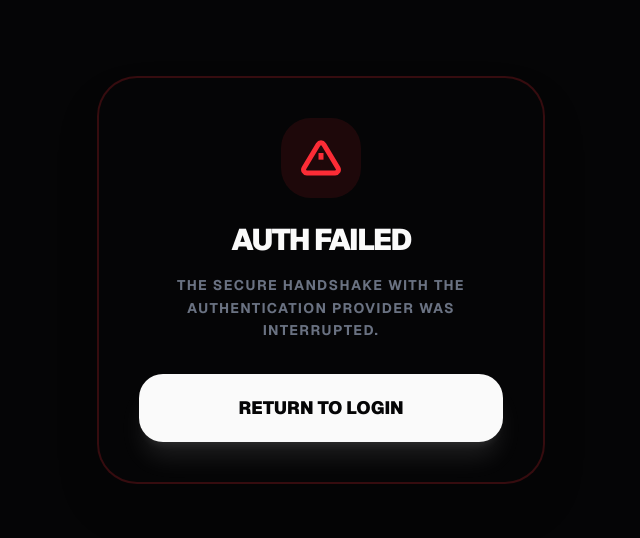
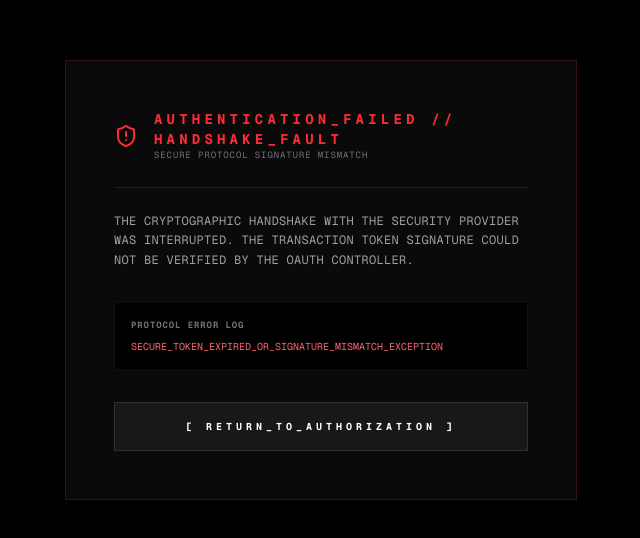
Before and after one commit to callme000/axiom, a Next.js app: page /auth/auth-code-error in a window 1280 px wide. Shown: the part 120-658 px from the top of the page, without its empty margins (319-959 px from the left). Built offline with nearby package versions, Linux system fonts and the light colour scheme.

Commit message:
complete UX, interaction, and product experience audit of the Axiom repository

```diff
--- a/src/app/auth/auth-code-error/page.tsx
+++ b/src/app/auth/auth-code-error/page.tsx
@@ -1,40 +1,46 @@
 "use client";
 
 import Link from "next/link";
+import { ShieldAlert } from "lucide-react";
 
 export default function AuthCodeError() {
   return (
-    <main className="min-h-screen flex items-center justify-center bg-background text-foreground p-6">
-      <div className="w-full max-w-md bg-background border-2 border-red-500/20 rounded-[2.5rem] p-10 shadow-2xl text-center">
-        <div className="w-20 h-20 bg-red-500/10 rounded-3xl flex items-center justify-center mx-auto mb-6">
-          <svg
-            width="40"
-            height="40"
-            viewBox="0 0 24 24"
-            fill="none"
-            stroke="currentColor"
-            strokeWidth="3"
-            className="text-red-500"
-          >
-            <path d="M10.29 3.86L1.82 18a2 2 0 0 0 1.71 3h16.94a2 2 0 0 0 1.71-3L13.71 3.86a2 2 0 0 0-3.42 0z" />
-            <line x1="12" y1="9" x2="12" y2="13" />
-            <line x1="12" y1="17" x2="12.01" y2="17" />
-          </svg>
+    <main className="min-h-screen flex items-center justify-center bg-black text-foreground p-6 font-mono selection:bg-white selection:text-black">
+      <div className="w-full max-w-lg bg-[#0a0a0a] border border-red-500/20 p-8 md:p-12 shadow-2xl relative">
+        {/* Warning Indicator */}
+        <div className="flex items-center gap-4 border-b border-red-500/20 pb-6 mb-6">
+          <ShieldAlert className="text-red-500 shrink-0" size={24} />
+          <div>
+            <h1 className="text-sm font-bold tracking-[0.3em] uppercase text-red-500">
+              AUTHENTICATION_FAILED // HANDSHAKE_FAULT
+            </h1>
+            <p className="text-[9px] tracking-widest text-zinc-500 uppercase">
+              Secure protocol signature mismatch
+            </p>
+          </div>
         </div>
 
-        <h1 className="text-3xl font-black tracking-tighter uppercase mb-4">
-          Auth Failed
-        </h1>
-
-        <p className="text-gray-500 text-sm font-bold uppercase tracking-widest mb-8 leading-relaxed">
-          The secure handshake with the authentication provider was interrupted.
+        <p className="text-zinc-400 text-xs leading-relaxed mb-8 uppercase tracking-wide">
+          The cryptographic handshake with the security provider was interrupted.
+          The transaction token signature could not be verified by the OAuth controller.
         </p>
 
+        {/* Diagnostic Stack Dump */}
+        <div className="bg-black border border-white/5 p-4 mb-8 text-left">
+          <p className="text-[9px] font-bold text-zinc-500 uppercase tracking-widest mb-2">
+            Protocol Error Log
+          </p>
+          <p className="text-[10px] font-mono text-red-400 break-all leading-tight">
+            SECURE_TOKEN_EXPIRED_OR_SIGNATURE_MISMATCH_EXCEPTION
+          </p>
+        </div>
+
+        {/* Action Button - Hard Edge */}
         <Link
           href="/"
-          className="w-full bg-foreground text-background px-4 py-5 rounded-2xl font-black text-lg hover:scale-[1.02] active:scale-[0.98] transition-all shadow-xl shadow-foreground/10 block uppercase text-center"
+          className="w-full border border-white/10 bg-zinc-900 text-white hover:bg-white hover:text-black px-6 py-4 font-bold text-[10px] tracking-[0.4em] transition-all uppercase rounded-none block text-center"
         >
-          Return to Login
+          [ RETURN_TO_AUTHORIZATION ]
         </Link>
       </div>
     </main>
--- a/src/app/dashboard/RunwayCard.tsx
+++ b/src/app/dashboard/RunwayCard.tsx
@@ -21,14 +21,14 @@ export function RunwayCard({ runwayDays, netWorth = 0 }: RunwayCardProps) {
     : `${(runwayDays! / 30).toFixed(1)} MONTHS`;
 
   // 3. Conditional Styles
-  const containerClasses = `bg-foreground/5 border rounded-2xl p-6 md:p-8 flex flex-col justify-between transition-all duration-500 ${
+  const containerClasses = `bg-[#0a0a0a] border rounded-sm p-6 md:p-8 flex flex-col justify-between transition-all duration-300 hover:border-truth/40 ${
     isInfiniteRunway
       ? isInsolvent
         ? "border-rose-500/20"
         : "border-emerald-500/10"
       : isCritical
         ? "border-rose-500/30 bg-rose-500/5 shadow-inner"
-        : "border-foreground/10"
+        : "border-white/10"
   }`;
 
   const labelClasses = `text-[11px] font-black uppercase tracking-[0.2em] mb-4 ${
--- a/src/app/dashboard/loading.tsx
+++ b/src/app/dashboard/loading.tsx
@@ -1,38 +1,41 @@
 export default function DashboardLoading() {
   return (
-    <div className="fixed inset-0 bg-black z-100 flex items-center justify-center px-8 md:px-12 animate-pulse">
-      <div className="max-w-7xl w-full h-150 grid lg:grid-cols-[1.1fr_1.4fr] gap-16 md:gap-24 items-stretch">
-        {/* Left Side Skeleton - Roman Numeral & Text */}
+    <div className="fixed inset-0 bg-black z-100 flex items-center justify-center px-8 md:px-12 animate-pulse font-mono">
+      {/* Grid background overlay */}
+      <div className="absolute inset-0 z-0 pointer-events-none opacity-[0.03] bg-[linear-gradient(to_right,#80808012_1px,transparent_1px),linear-gradient(to_bottom,#80808012_1px,transparent_1px)] bg-[size:32px_32px]" />
+
+      <div className="max-w-7xl w-full h-150 grid lg:grid-cols-[1.1fr_1.4fr] gap-16 md:gap-24 items-stretch relative z-10">
+        {/* Left Side Skeleton - Phase Indicator & Instructions */}
         <div className="flex flex-col justify-center h-full border-r border-white/5 pr-12 space-y-6">
-          <div className="h-32 w-48 bg-white/5 rounded-2xl" />{" "}
-          {/* Roman Numeral */}
-          <div className="h-16 w-64 bg-white/10 rounded-xl" /> {/* Title */}
+          <div className="h-24 w-32 bg-white/5 rounded-none border border-white/10" />{" "}
+          {/* Roman Numeral Box */}
+          <div className="h-12 w-64 bg-white/10 rounded-none" /> {/* Title Bar */}
           <div className="space-y-3">
-            <div className="h-4 w-full bg-white/5 rounded-full" />
-            <div className="h-4 w-5/6 bg-white/5 rounded-full" />
-            <div className="h-4 w-4/6 bg-white/5 rounded-full" />
+            <div className="h-2.5 w-full bg-white/5 rounded-none" />
+            <div className="h-2.5 w-5/6 bg-white/5 rounded-none" />
+            <div className="h-2.5 w-4/6 bg-white/5 rounded-none" />
           </div>
         </div>
 
-        {/* Right Side Skeleton - Luxury Card */}
-        <div className="h-full bg-white/2 border border-white/10 rounded-3xl p-10 md:p-14 flex flex-col justify-between">
+        {/* Right Side Skeleton - Clinical Setup Panel */}
+        <div className="h-full bg-[#0a0a0a] border border-white/10 rounded-none p-10 md:p-14 flex flex-col justify-between shadow-2xl">
           <div className="space-y-12">
-            <div className="h-8 w-48 bg-white/5 rounded-lg" />{" "}
-            {/* Form Header */}
+            <div className="h-6 w-48 bg-white/5 rounded-none border border-white/5" />{" "}
+            {/* Header Block */}
             <div className="space-y-10">
               <div className="grid grid-cols-2 gap-8">
-                <div className="h-12 bg-white/5 rounded-lg border-b border-white/10" />
-                <div className="h-12 bg-white/5 rounded-lg border-b border-white/10" />
+                <div className="h-10 bg-white/5 rounded-none border-b border-white/10" />
+                <div className="h-10 bg-white/5 rounded-none border-b border-white/10" />
               </div>
               <div className="grid grid-cols-2 gap-8">
-                <div className="h-12 bg-white/5 rounded-lg border-b border-white/10" />
-                <div className="h-12 bg-white/5 rounded-lg border-b border-white/10" />
+                <div className="h-10 bg-white/5 rounded-none border-b border-white/10" />
+                <div className="h-10 bg-white/5 rounded-none border-b border-white/10" />
               </div>
             </div>
           </div>
 
           <div className="flex justify-center pt-12">
-            <div className="h-14 w-64 bg-white/5 rounded-full border border-white/10" />
+            <div className="h-12 w-64 bg-white/5 rounded-none border border-white/10" />
           </div>
         </div>
       </div>
--- a/src/lib/utils/taxonomy.ts
+++ b/src/lib/utils/taxonomy.ts
@@ -1,7 +1,7 @@
 import { AccountType } from "../finance/accounts";
 import { LiabilityType } from "../finance/liabilities";
 import { IncomeType } from "../finance/income";
-import { ValidCategory } from "../finance/taxonomy";
+import { ValidCategory, TAXONOMY_CATEGORIES } from "../finance/taxonomy";
 
 /**
  * TAXONOMY MAPPING DICTIONARY
@@ -37,11 +37,10 @@ export const IncomeMap: Record<IncomeType, string> = {
   other: "Other Inflows",
 };
 
-export const DeploymentMap: Record<ValidCategory, string> = {
-  Asset: "Investments",
-  Skill: "Growth",
-  Leverage: "Efficiency",
-  Experience: "Lifestyle",
-  Maintenance: "Essentials",
-  Leakage: "Waste",
-};
+export const DeploymentMap: Record<ValidCategory, string> = TAXONOMY_CATEGORIES.reduce(
+  (acc, cat) => {
+    acc[cat.value] = cat.label;
+    return acc;
+  },
+  {} as Record<ValidCategory, string>,
+);
--- a/src/proxy.ts
+++ b/src/middleware.ts
@@ -2,7 +2,7 @@ import { type NextRequest, NextResponse } from "next/server";
 import { updateSession } from "@/lib/supabase/middleware";
 import { createServerClient } from "@supabase/ssr";
 
-export async function proxy(request: NextRequest) {
+export async function middleware(request: NextRequest) {
   // Update the session (refreshes the token)
   const response = await updateSession(request);
 
```
Also changed, not shown: src/app/dashboard/error.tsx (+31 -30 lines), 1 other file (tests, documents, lock files or other folders).
